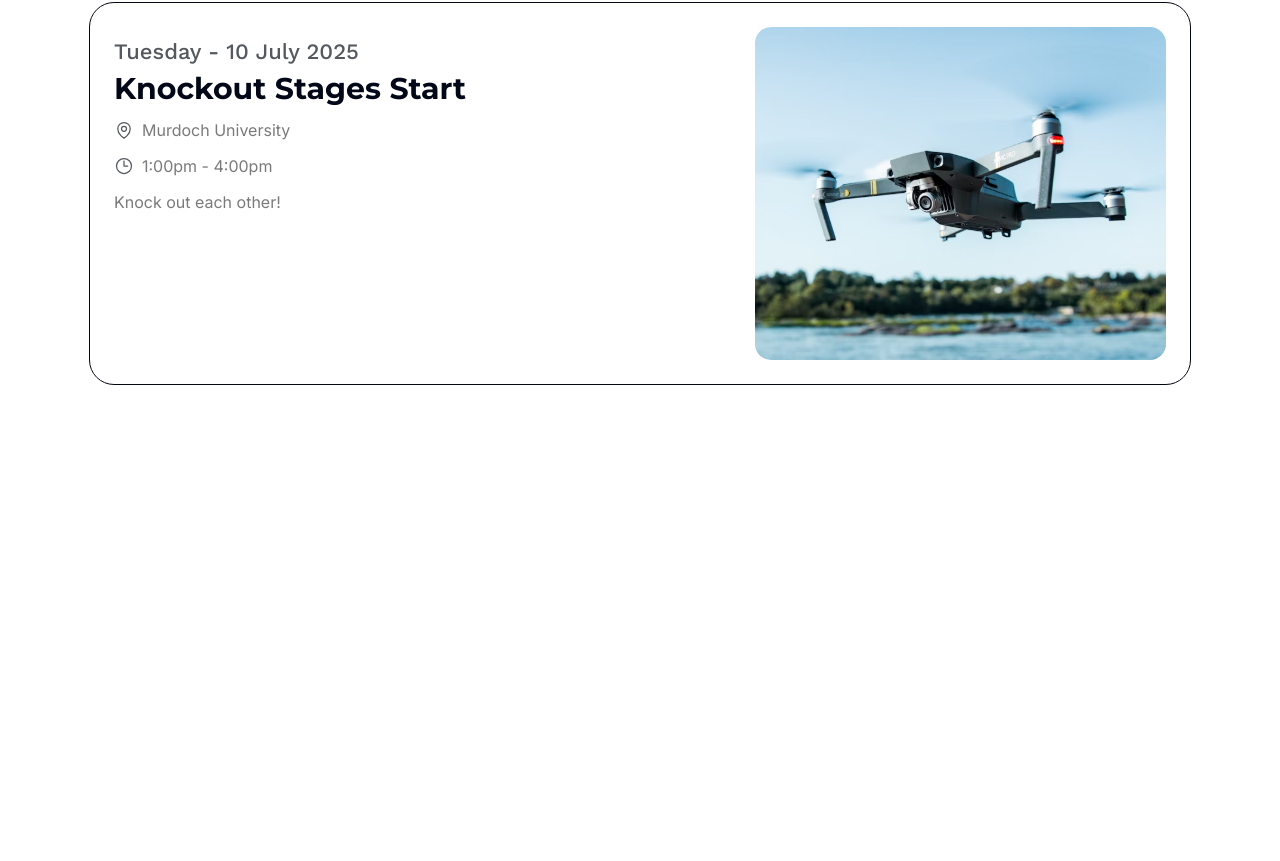
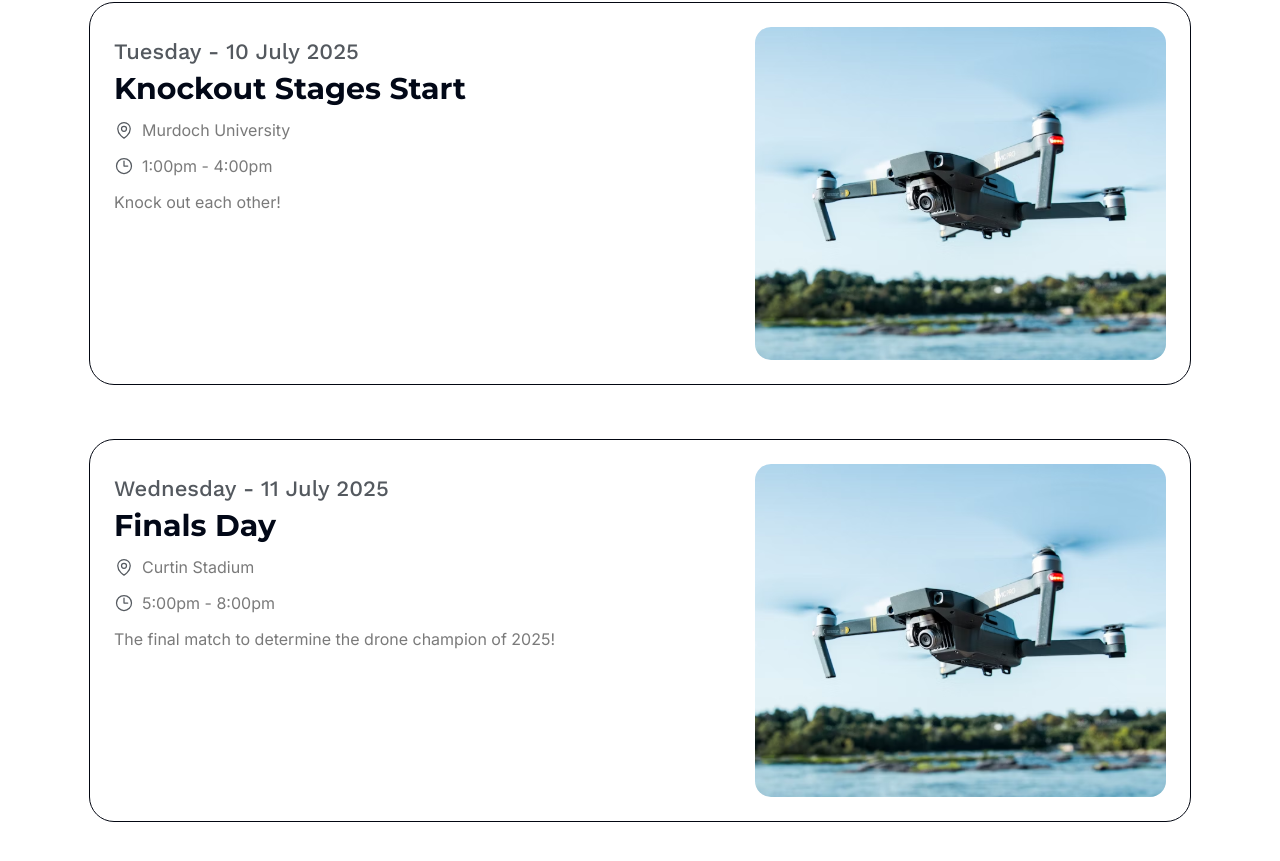
Before and after one commit to codersforcauses/Robodrone, a Next.js app in the folder client/: page / in a window 1280 px wide. Shown: the part 805-1666 px from the top of the page. Before the commit the page ends 1341 px from the top, so only its background shows below. Built offline with nearby package versions, Linux system fonts and the light colour scheme; no server answers.

Commit message:
feat(schedule): add Finals Day event to competition timeline

```diff
--- a/client/src/components/ui/LandingPage/index.tsx
+++ b/client/src/components/ui/LandingPage/index.tsx
@@ -38,6 +38,14 @@ export default function LandingPage() {
         description="Knock out each other!"
         imageSrc="/drone.svg"
       />
+      <EventCard
+        date="Wednesday - 11 July 2025"
+        title="Finals Day"
+        location="Curtin Stadium"
+        time="5:00pm - 8:00pm"
+        description="The final match to determine the drone champion of 2025!"
+        imageSrc="/drone.svg"
+      />
     </div>
   );
 }
```
Also changed, not shown: 2 other files (tests, documents, lock files or other folders).
